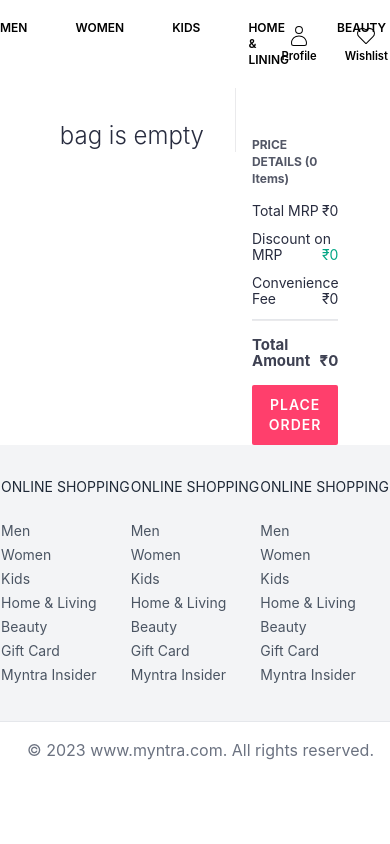
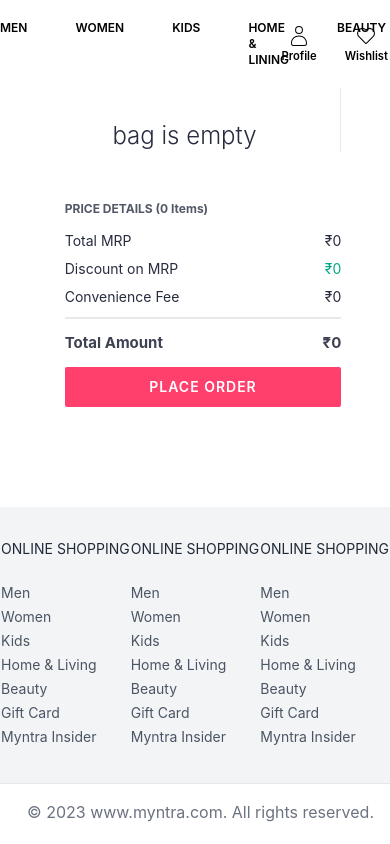
Before and after one commit to captain-adi/Mintra-Clone, a React (Vite) app: page /bag in a window 390 px wide. Shown: the top 844 px of the page. Built offline with nearby package versions, Linux system fonts and the light colour scheme.

Commit message:
add media query in bag

```diff
--- a/src/Components/Header/Header.jsx
+++ b/src/Components/Header/Header.jsx
@@ -10,8 +10,8 @@
   const bagItems = useSelector(state => state.bag)
   return (
     // main div
-    <div className=" flex justify-between items-center h-[5.5rem]">
-      <div className="flex justify-evenly items-center w-[85vw]">
+    <div className=" flex justify-between items-center h-[5.5rem] ">
+      <div className="flex justify-evenly items-center w-[85vw]  ">
         {/* logo  */}
         <Link to="/">
         <img
--- a/src/index.css
+++ b/src/index.css
@@ -96,8 +96,15 @@
     font-size: 13px;
     line-height: 1.42857143;
   }
+  @media (max-width: 900px) {
+  .bag-items-container{
+    width: 100%; /* Full width on smaller screens */
+
+  }
+}
 
   .bag-page {
+   margin-bottom: 100px;
     width: 75%;
     margin-left: 12.5%;
   }
@@ -111,6 +118,12 @@
     font-size: 13px;
     line-height: 1.42857143;
   }
+  @media (max-width: 870px) {
+  .bag-summary{
+   display: block;
+   width: 100%;
+  }
+}
 
   .bag-details-container {
     margin-bottom: 16px;
@@ -177,6 +190,7 @@
     width: 111px;
   }
 
+
   .item-right-part {
     padding-left: 12px;
     position: relative;
--- a/tailwind.config.js
+++ b/tailwind.config.js
@@ -1,12 +1,12 @@
 /** @type {import('tailwindcss').Config} */
 export default {
-  content: [
-    "./index.html",
-    "./src/**/*.{js,ts,jsx,tsx}",
-  ],
+  content: ["./index.html", "./src/**/*.{js,ts,jsx,tsx}"],
+  theme: {
+    screens: {
+      mobile: { max: "900px" },
+    },
 
-  theme: {
     extend: {},
   },
   plugins: [],
-}
+};
```
